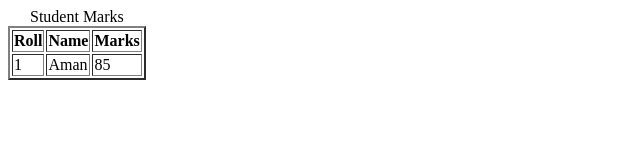
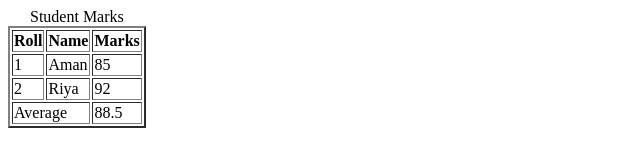
Before and after one commit to Student-NS/WDW_0575, a plain HTML site: page ASSIGNMENT-12/index.html in a window 1280 px wide. Shown: the whole page, without its empty margins (0-640 px from the left). Drawn offline with Linux system fonts and the light colour scheme.

Commit message:
build table

```diff
--- a/ASSIGNMENT-12/index.html
+++ b/ASSIGNMENT-12/index.html
@@ -22,6 +22,18 @@
                 <td>Aman</td>
                 <td>85</td>
             </tr>
-
+            <tr>
+                <td>2</td>
+                <td>Riya</td>
+                <td>92</td>
+            </tr>
+        </tbody>
+        <tfoot>
+            <tr>
+                <td colspan="2">Average</td>
+                <td>88.5</td>
+            </tr>
+        </tfoot>
+    </table>
 </body>
 </html>
```
